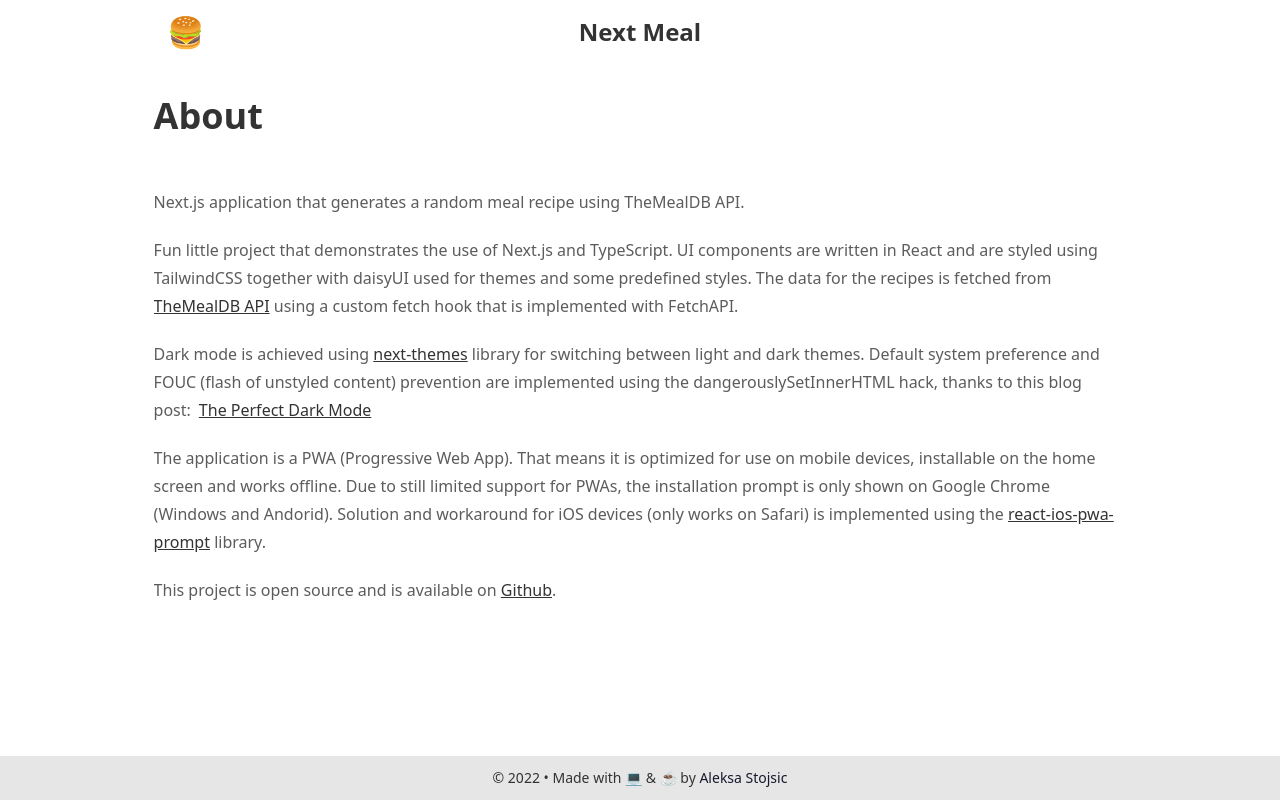
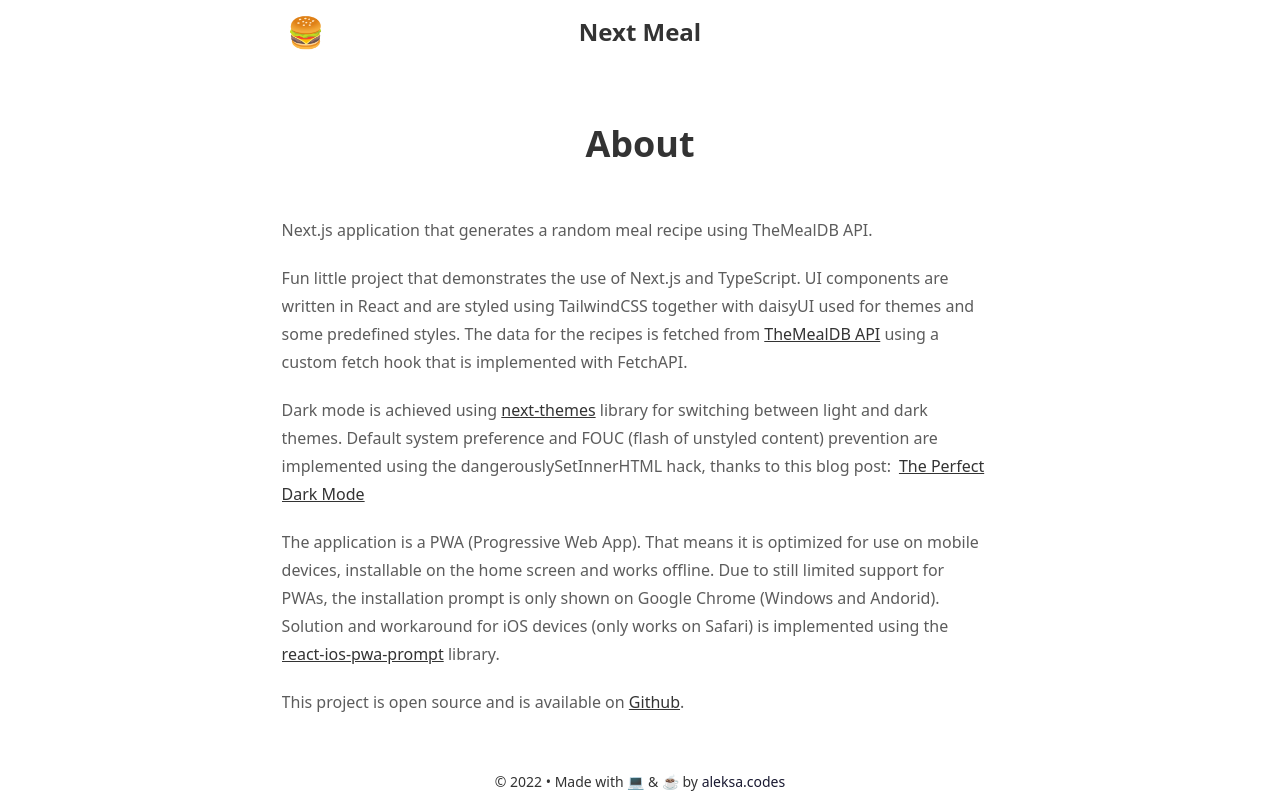
Before and after one commit to aleksa-codes/my-next-meal-pwa, a Next.js app: page /about in a window 1280 px wide. Built offline with nearby package versions, Linux system fonts and the light colour scheme; some icons are missing.

Commit message:
fix: dependency update and some styling

```diff
--- a/next.config.js
+++ b/next.config.js
@@ -1,15 +1,5 @@
 /** @type {import('next').NextConfig} */
-const withPWA = require('next-pwa');
-const nextConfig = {
-  reactStrictMode: true
-};
-
-module.exports = withPWA({
-  ...nextConfig,
-  images: {
-    domains: ['www.themealdb.com']
-  },
-  pwa: {
+const withPWA = require('next-pwa')({
   dest: 'public',
   // disable: process.env.NODE_ENV === 'development',
   // register: true,
@@ -23,5 +13,11 @@ module.exports = withPWA({
     // audio: ...,
     // video: ...,
   }
-  }
 });
+
+module.exports = withPWA({
+  images: {
+    domains: ['www.themealdb.com']
+  },
+  reactStrictMode: true
+});
--- a/package.json
+++ b/package.json
@@ -11,11 +11,11 @@
   "dependencies": {
     "daisyui": "^2.18.0",
     "is-it-check": "^1.0.11",
-    "next": "12.2.0",
+    "next": "^12.3.0",
     "next-pwa": "^5.5.4",
     "next-themes": "^0.2.0",
-    "react": "18.2.0",
-    "react-dom": "18.2.0",
+    "react": "^18.2.0",
+    "react-dom": "^18.2.0",
     "react-ios-pwa-prompt": "^1.8.4",
     "tabler-icons-react": "^1.52.0"
   },
--- a/src/components/GenerateBtn.tsx
+++ b/src/components/GenerateBtn.tsx
@@ -1,11 +1,41 @@
+import { Dice1, Dice2, Dice3, Dice4, Dice5, Dice6 } from 'tabler-icons-react';
+
+import { useEffect, useState } from 'react';
+
 const GenerateBtn = ({ onClick }: { onClick: () => void }) => {
+  const [dice, setDice] = useState(0);
+
+  useEffect(() => {
+    setDice(Math.floor(Math.random() * 6) + 1);
+  }, [onClick]);
+
   return (
     <button
-      className='btn btn-primary btn-block md:w-64 my-2 text-lg'
+      className='group btn btn-primary gruop btn-block md:w-72 my-2 mb-4 text-lg font-bold hover:scale-105'
       aria-label='Get a random recipe'
       onClick={onClick}
     >
-      Generate Next Meal
+      {/* display a random dice icon, and hover:nimate-spin it */}
+      {dice === 1 && (
+        <Dice1 className='group-hover:animate-spin' strokeWidth={3} />
+      )}
+      {dice === 2 && (
+        <Dice2 className='group-hover:animate-spin' strokeWidth={2.25} />
+      )}
+      {dice === 3 && (
+        <Dice3 className='group-hover:animate-spin' strokeWidth={2.25} />
+      )}
+      {dice === 4 && (
+        <Dice4 className='group-hover:animate-spin' strokeWidth={2.25} />
+      )}
+      {dice === 5 && (
+        <Dice5 className='group-hover:animate-spin' strokeWidth={2.25} />
+      )}
+      {dice === 6 && (
+        <Dice6 className='group-hover:animate-spin' strokeWidth={2.25} />
+      )}
+
+      <span className='pl-2'>Get a random meal</span>
     </button>
   );
 };
--- a/src/components/Hero.tsx
+++ b/src/components/Hero.tsx
@@ -1,7 +1,7 @@
 const Hero = () => {
   return (
     <>
-      <h1 className='my-1 mt-8'>Hungry?</h1>
+      <h1 className='my-1 mt-4'>Hungry?</h1>
       <h2 className='my-1'>Can&apos;t decide what to eat?</h2>
       <h3 className='my-1'>We got you covered!</h3>
     </>
--- a/src/components/Layout.tsx
+++ b/src/components/Layout.tsx
@@ -5,9 +5,9 @@ import { ArrowUpRightCircle } from 'tabler-icons-react';
 const Layout = ({ children }: { children: React.ReactNode }) => {
   return (
     <div className='absolute inset-0'>
-      <div className='flex flex-col min-h-screen h-screen overflow-hidden'>
-        <div className='w-[96%] max-w-5xl px-[2%] py-0 mx-auto my-0'>
-          <div className='navbar bg-base-100'>
+      <div className='flex flex-col min-h-screen h-full overflow-hidden'>
+        <div className='w-[96%] max-w-3xl px-[2%] py-0 mx-auto my-0'>
+          <div className='navbar bg-base-100 px-0'>
             <div className='navbar-start'>
               <div className='dropdown'>
                 <label
@@ -19,7 +19,7 @@ const Layout = ({ children }: { children: React.ReactNode }) => {
                 </label>
                 <ul
                   tabIndex={0}
-                  className='menu menu-compact dropdown-content mt-3 p-2 shadow bg-base-100 rounded-box w-52'
+                  className='menu menu-compact dropdown-content mt-1 p-1 shadow bg-base-100 rounded-box w-52'
                 >
                   <li>
                     <Link href='/'>Homepage</Link>
@@ -43,21 +43,23 @@ const Layout = ({ children }: { children: React.ReactNode }) => {
               </div>
             </div>
             <div className='navbar-center'>
-              <Link href='/'>
+              <div onClick={() => window.location.reload()}>
                 <span className='btn btn-ghost normal-case text-2xl'>
                   Next Meal
                 </span>
-              </Link>
+              </div>
             </div>
             <div className='navbar-end'>
               <DarkMode />
             </div>
           </div>
         </div>
-        <main className='flex-grow w-[96%] max-w-5xl px-[2%] py-0 mx-auto my-0 overflow-hidden prose'>
-          <div className='flex flex-col h-full'>{children}</div>
+        <main className='flex-grow w-[96%] max-w-3xl px-[2%] py-0 mx-auto my-0 overflow-hidden prose'>
+          <div className='flex flex-col h-full justify-center items-center'>
+            {children}
+          </div>
         </main>
-        <footer className='footer footer-center py-3 px-1 bg-base-200 md:px-3'>
+        <footer className='footer footer-center p-2 text-sm'>
           <div>
             <p>
               &copy; {new Date().getFullYear()} • Made with{' '}
@@ -66,12 +68,12 @@ const Layout = ({ children }: { children: React.ReactNode }) => {
               </span>{' '}
               by{' '}
               <a
-                href='https://github.com/aleksa-stojsic/next-meal'
+                href='https://github.com/aleksastojsic/my-next-meal-pwa'
                 className='link link-accent link-hover'
                 target='_blank'
                 rel='noreferrer'
               >
-                Aleksa Stojsic
+                aleksa.codes
               </a>
             </p>
           </div>
--- a/src/components/Recipe.tsx
+++ b/src/components/Recipe.tsx
@@ -47,10 +47,10 @@ const Recipe = ({ ...props }) => {
         </>
       ) : (
         <>
-          <div className='scrollbar-thin scrollbar-thumb-custom-light scrollbar-track-current overflow-y-scroll scrollbar-thumb-rounded-full scrollbar-track-rounded-full bg-base-300 text-base-content pl-2 pr-4 mb-2 rounded-lg'>
+          <div className='scrollbar-thin scrollbar-thumb-custom-light scrollbar-track-current overflow-y-scroll scrollbar-thumb-rounded-full scrollbar-track-rounded-full text-base-content pl-2 pr-4 mb-0 rounded-lg bg-gradient-to-b from-base-200/40 to-base-200/80'>
             {strMeal && strMealThumb && (
               <>
-                <h2 className='underline decoration-primary decoration-wavy my-2 text-center text-3xl capitalize'>
+                <h2 className='text-primary my-2 text-center text-4xl capitalize font-extrabold'>
                   {strMeal}
                 </h2>
                 <div className='flex flex-col items-center my-4'>
--- a/src/pages/about.tsx
+++ b/src/pages/about.tsx
@@ -65,7 +65,7 @@ const About: NextPage = () => {
         <p>
           This project is open source and is available on{' '}
           <a
-            href='https://github.com/aleksa-stojsic/next-meal'
+            href='https://github.com/aleksastojsic/my-next-meal-pwa'
             target='_blank'
             rel='noopener noreferrer'
           >
```
Also changed, not shown: 1 other file (tests, documents, lock files or other folders). Lines whose indentation alone changed are shown as unchanged.
